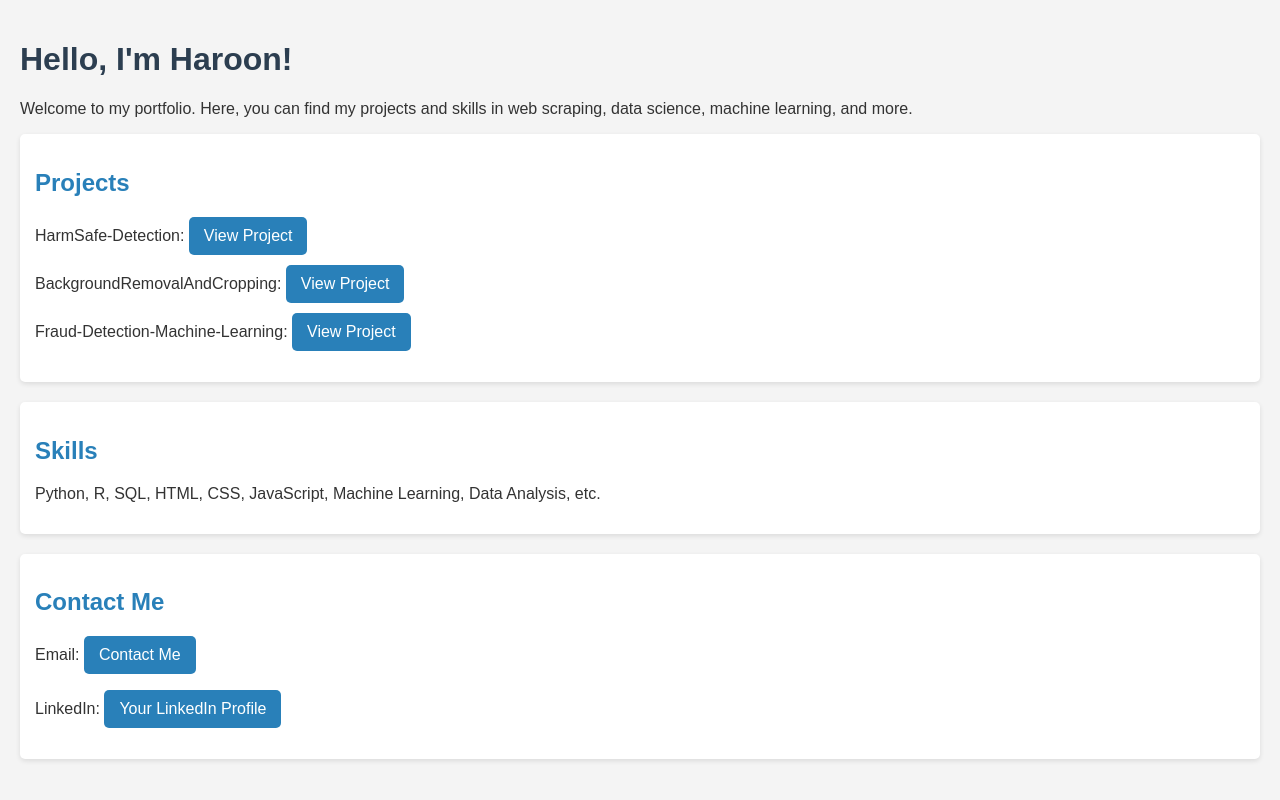
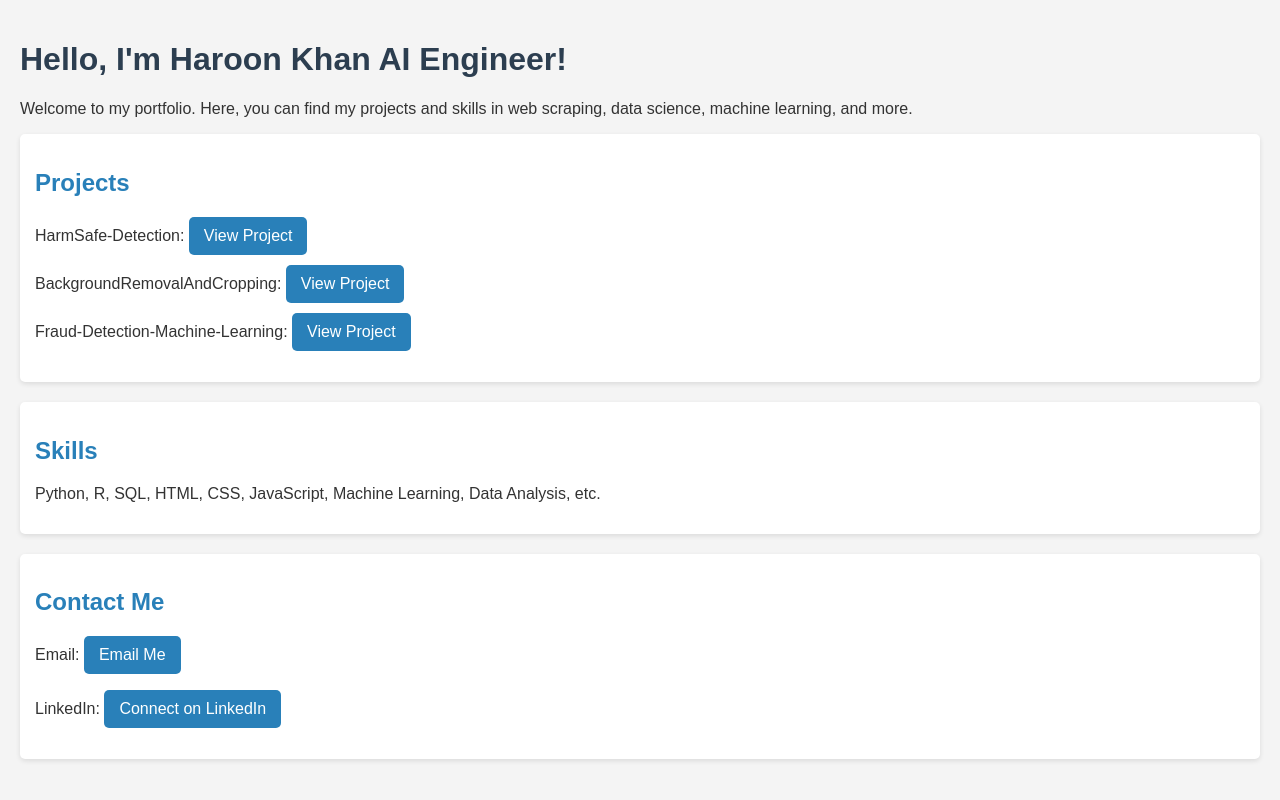
Before and after one commit to haroon423/haroon423.github.io, a plain HTML site: page index.html in a window 1280 px wide. Drawn offline with Linux system fonts and the light colour scheme.

Commit message:
Added email and LinkedIn buttons

```diff
--- a/index.html
+++ b/index.html
@@ -51,10 +51,16 @@
         .contact-button:hover {
             background-color: #2ecc71;
         }
+        .linkedin-button {
+            background-color: #0077b5;
+        }
+        .linkedin-button:hover {
+            background-color: #005582;
+        }
     </style>
 </head>
 <body>
-    <h1>Hello, I'm Haroon!</h1>
+    <h1>Hello, I'm Haroon Khan AI Engineer!</h1>
     <p>Welcome to my portfolio. Here, you can find my projects and skills in web scraping, data science, machine learning, and more.</p>
 
     <section>
@@ -82,8 +88,12 @@
 
     <section>
         <h2>Contact Me</h2>
-        <p>Email: <a href="mailto:hk4897286@gmail.com" class="contact-button button">Contact Me</a></p>
-        <p>LinkedIn: <a href="https://www.linkedin.com/in/haroon-khan-b3a72a222?utm_source=share&utm_campaign=share_via&utm_content=profile&utm_medium=android_app" class="button">Your LinkedIn Profile</a></p>
+        <p>Email:
+            <a href="mailto:hk4897286@gmail.com" class="contact-button button">Email Me</a>
+        </p>
+        <p>LinkedIn:
+            <a href="https://www.linkedin.com/in/haroon-khan-b3a72a222?utm_source=share&utm_campaign=share_via&utm_content=profile&utm_medium=android_app" class="linkedin-button button">Connect on LinkedIn</a>
+        </p>
     </section>
 </body>
 </html>
```
